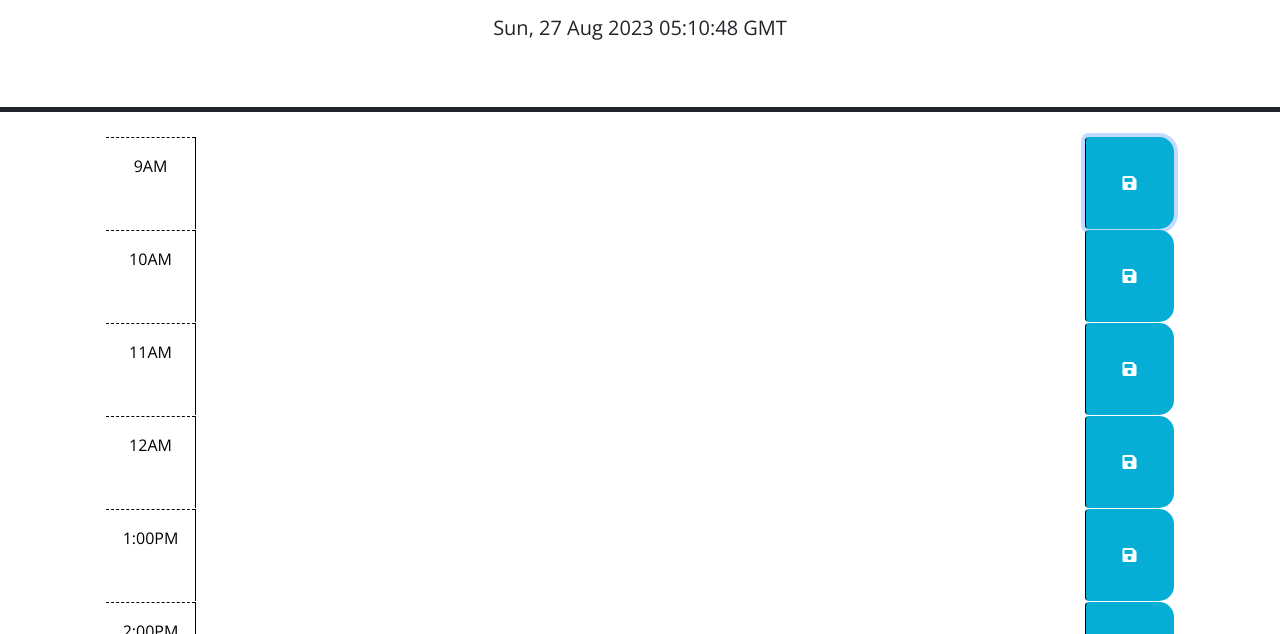
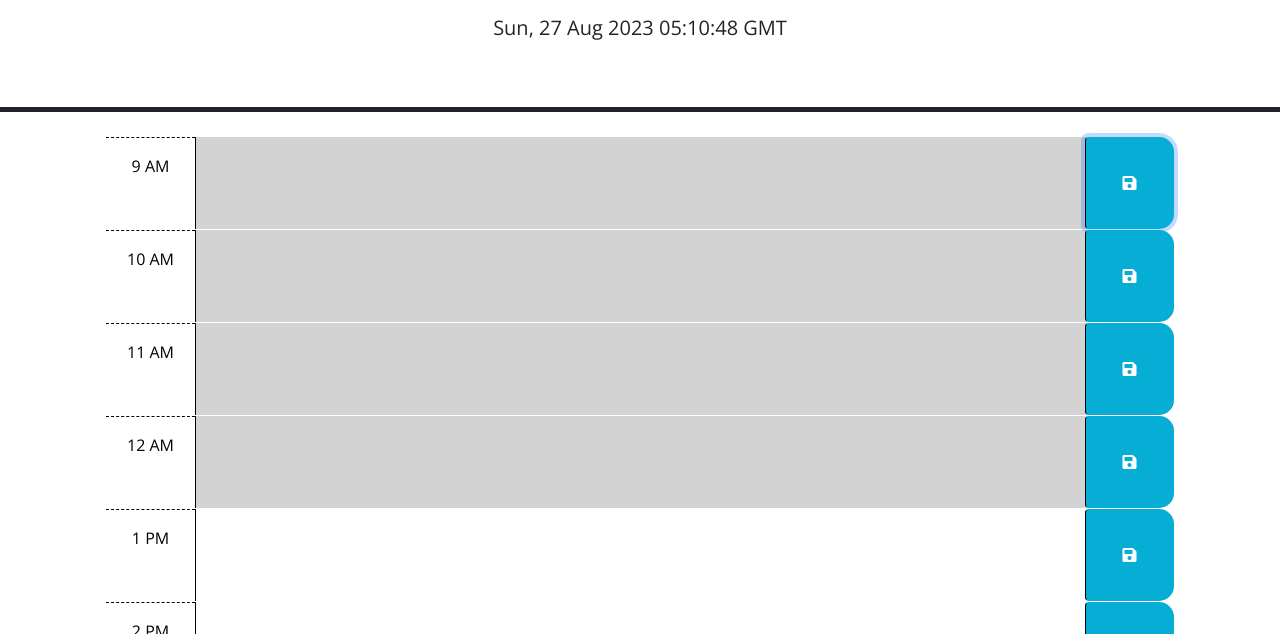
Before and after one commit to Sabinkthapa/Schedule-Planner, a plain HTML site: page index.html in a window 1280 px wide. Both pictures are taken after a click on the button 1129 px from the left and 348 px from the top of the page. Shown: the part 166-800 px from the top of the page. Drawn offline with nearby package versions, Linux system fonts and the light colour scheme.

Commit message:
adding function to recogize past future and current

```diff
--- a/index.html
+++ b/index.html
@@ -31,63 +31,63 @@
     <div class="container-lg px-5">
 
       <div id="Hour-9" class="row time-block">
-        <div class="col-2 col-md-1 hour text-center py-3">9AM</div>
+        <div class="col-2 col-md-1 hour text-center py-3">9 AM</div>
         <textarea class="col-8 col-md-10 description" rows="3"> </textarea>
         <button class="btn saveBtn col-2 col-md-1" aria-label="save">
           <i class="fas fa-save" aria-hidden="true"></i>
         </button>
       </div>
       <div id="Hour-8" class="row time-block">
-        <div class="col-2 col-md-1 hour text-center py-3">10AM</div>
+        <div class="col-2 col-md-1 hour text-center py-3">10 AM</div>
         <textarea class="col-8 col-md-10 description" rows="3"> </textarea>
         <button class="btn saveBtn col-2 col-md-1" aria-label="save">
           <i class="fas fa-save" aria-hidden="true"></i>
         </button>
       </div>
       <div id="Hour-11" class="row time-block">
-        <div class="col-2 col-md-1 hour text-center py-3">11AM</div>
+        <div class="col-2 col-md-1 hour text-center py-3">11 AM</div>
         <textarea class="col-8 col-md-10 description" rows="3"> </textarea>
         <button class="btn saveBtn col-2 col-md-1" aria-label="save">
           <i class="fas fa-save" aria-hidden="true"></i>
         </button>
       </div>
       <div id="Hour-12" class="row time-block">
-        <div class="col-2 col-md-1 hour text-center py-3">12AM</div>
+        <div class="col-2 col-md-1 hour text-center py-3">12 AM</div>
         <textarea class="col-8 col-md-10 description" rows="3"> </textarea>
         <button class="btn saveBtn col-2 col-md-1" aria-label="save">
           <i class="fas fa-save" aria-hidden="true"></i>
         </button>
       </div>
       <div id="Hour-13" class="row time-block">
-        <div class="col-2 col-md-1 hour text-center py-3">1:00PM</div>
+        <div class="col-2 col-md-1 hour text-center py-3">1 PM</div>
         <textarea class="col-8 col-md-10 description" rows="3"> </textarea>
         <button class="btn saveBtn col-2 col-md-1" aria-label="save">
           <i class="fas fa-save" aria-hidden="true"></i>
         </button>
       </div>
       <div id="Hour-14" class="row time-block">
-        <div class="col-2 col-md-1 hour text-center py-3">2:00PM</div>
+        <div class="col-2 col-md-1 hour text-center py-3">2 PM</div>
         <textarea class="col-8 col-md-10 description" rows="3"> </textarea>
         <button class="btn saveBtn col-2 col-md-1" aria-label="save">
           <i class="fas fa-save" aria-hidden="true"></i>
         </button>
       </div>
       <div id="Hour-15" class="row time-block">
-        <div class="col-2 col-md-1 hour text-center py-3">3:00PM</div>
+        <div class="col-2 col-md-1 hour text-center py-3">3 PM</div>
         <textarea class="col-8 col-md-10 description" rows="3"> </textarea>
         <button class="btn saveBtn col-2 col-md-1" aria-label="save">
           <i class="fas fa-save" aria-hidden="true"></i>
         </button>
       </div>
       <div id="Hour-16" class="row time-block">
-        <div class="col-2 col-md-1 hour text-center py-3">4:00AM</div>
+        <div class="col-2 col-md-1 hour text-center py-3">4 AM</div>
         <textarea class="col-8 col-md-10 description" rows="3"> </textarea>
         <button class="btn saveBtn col-2 col-md-1" aria-label="save">
           <i class="fas fa-save" aria-hidden="true"></i>
         </button>
       </div>
       <div id="Hour-17" class="row time-block">
-        <div class="col-2 col-md-1 hour text-center py-3">5:00AM</div>
+        <div class="col-2 col-md-1 hour text-center py-3">5 AM</div>
         <textarea class="col-8 col-md-10 description" rows="3"> </textarea>
         <button class="btn saveBtn col-2 col-md-1" aria-label="save">
           <i class="fas fa-save" aria-hidden="true"></i>
--- a/script.js
+++ b/script.js
@@ -1,4 +1,3 @@
-
 
 
 $(document). ready(function() {
@@ -6,17 +5,47 @@ $(document). ready(function() {
   var today = dayjs();
 $('#currentDay').text(today);
 
+function recognizeWithColor() {
+  var currentTime =dayjs();
+  console.log("current time",currentTime);
+  $(".time-block").each(function() {
+  var parentRow = $(this);
+  var hourID = parentRow.attr('id');
+  var textArea = parentRow.find('.description');
+  var hourTime = dayjs(hourID, 'h A');
+  console.log(hourTime);
+
+  if (hourTime.isBefore(currentTime, "hour")) {
+    parentRow.addClass('past').removeClass('present future');
+  } else if (hourTime.isAfter(currentTime , "hour")) {
+  parentRow.addClass('future').removeClass('past current');
+  } else {
+  parentRow.addClass('current').removeClass('past future');
+  }
+})
+}
+
 $(".saveBtn").click(function () {
   // console.log('test clicked');
   var clickedbutton = $(this); //stores query object representing clicked save button
    // console.log(parentRow);
   var parentRow = clickedbutton.closest('.time-block');  //stores closest ancester element with the class 'time-block'
   var hourID = parentRow.attr('id');//  stores ID attributes of parent row
-  var content =parentRow.find(".description").val();
+  var textArea = parentRow.find(".description");
+  var content = textArea.val();
   //.find method searches for element withnt the current jquery ojbect,val method retrives the content.
+  localStorage.setItem(hourID, content);
+  recognizeWithColor(); //
+  });
 
-  localStorage.setItem(hourID, content);
+  // retrive and display the content from local storage
+  $(".time-block").each(function () {
+  var hourID = $(this).attr('id');
+  var content = localStorage.getItem(hourID);
+  var textArea = $(this).find(".description")
+  textArea.val(content);
+  });
+
+  // recognizeWithColor();
 
 });
-
-});
```
